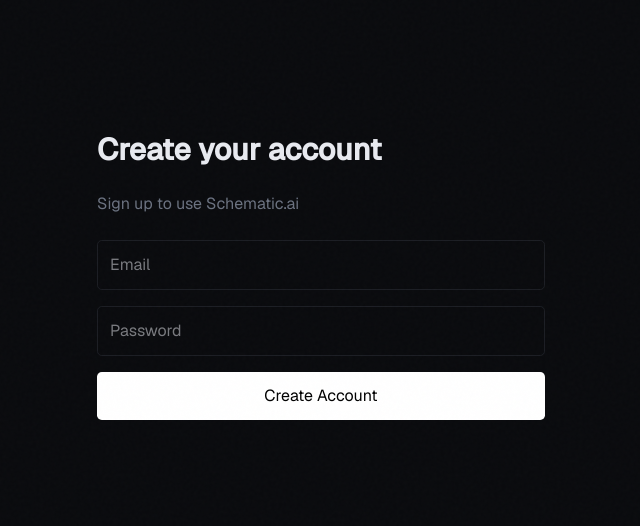
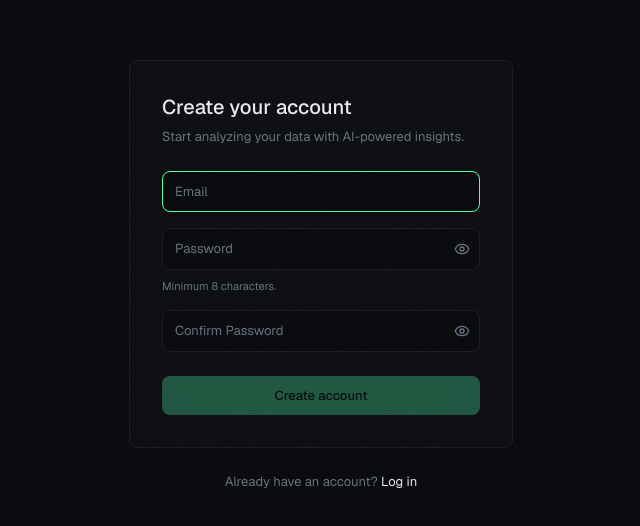
Before and after one commit to Ishaan-Gill/Schematic-AI, a Next.js app: page /signup in a window 1280 px wide. Shown: the part 124-650 px from the top of the page, without its empty margins (319-959 px from the left). Built offline with nearby package versions, Linux system fonts and the light colour scheme; no server answers; a web font is replaced by a local one.

Commit message:
refactor: enhance login and signup forms with validation and user feedback

```diff
--- a/app/login/page.tsx
+++ b/app/login/page.tsx
@@ -1,75 +1,125 @@
-"use client";
+"use client"
 
-import { useState } from "react";
-import { createClient } from "@/lib/supabase/client";
-import { useRouter } from "next/navigation";
+import { useState, useRef, type FormEvent } from "react"
+import { createClient } from "@/lib/supabase/client"
+import { useRouter } from "next/navigation"
+import Link from "next/link"
+import { Eye, EyeOff } from "lucide-react"
+import { friendlyAuthError } from "@/lib/auth/authErrors"
 
 export default function LoginPage() {
-  const [email, setEmail] = useState("");
-  const [password, setPassword] = useState("");
-  const [loading, setLoading] = useState(false);
-  const [error, setError] = useState("");
+  const [email, setEmail] = useState("")
+  const [password, setPassword] = useState("")
+  const [showPassword, setShowPassword] = useState(false)
+  const [loading, setLoading] = useState(false)
+  const [error, setError] = useState("")
 
-  const supabase = createClient();
+  const emailRef = useRef<HTMLInputElement>(null)
+  const passwordRef = useRef<HTMLInputElement>(null)
 
-  const router = useRouter();
+  const supabase = createClient()
+  const router = useRouter()
 
-  const handleLogin = async () => {
-    setLoading(true);
-    setError("");
+  const canSubmit = email.trim() && password.trim() && !loading
 
-    const { error } = await supabase.auth.signInWithPassword({
-      email,
-      password,
-    });
+  const handleLogin = async (e: FormEvent) => {
+    e.preventDefault()
 
-    if (error) {
-      setError(error.message);
-      setLoading(false);
-      return;
+    if (!email.trim()) {
+      emailRef.current?.focus()
+      return
+    }
+    if (!password.trim()) {
+      passwordRef.current?.focus()
+      return
     }
 
-    router.push("/");
-    router.refresh();
+    if (!canSubmit) return
 
-    setLoading(false);
-  };
+    setLoading(true)
+    setError("")
+
+    const { error: authError } = await supabase.auth.signInWithPassword({
+      email: email.trim().toLowerCase(),
+      password,
+    })
+
+    if (authError) {
+      setError(friendlyAuthError(authError.message))
+      setLoading(false)
+      return
+    }
+
+    router.push("/")
+    router.refresh()
+  }
 
   return (
-    <main className="min-h-screen flex items-center justify-center">
-      <div className="w-full max-w-md space-y-6">
-        <h1 className="text-3xl font-bold">Login to your account</h1>
+    <main className="flex min-h-screen items-center justify-center bg-[#0a0b0e] px-4">
+      <div className="w-full max-w-sm">
+        <form onSubmit={handleLogin} className="rounded-[8px] border border-[#1c1e24] bg-[#0d0f12] p-8">
+          <h1 className="text-xl font-medium text-[#e8eaf0]">Log in</h1>
+          <p className="mt-1.5 text-[13px] text-[#6b7280]">
+            Welcome back. Enter your credentials to continue.
+          </p>
 
-        <p className="text-muted-foreground">Login to use Schematic.ai</p>
-
-        <div className="space-y-4">
+          <div className="mt-6 space-y-4">
+            <div>
               <input
+                ref={emailRef}
                 type="email"
                 placeholder="Email"
+                autoFocus
+                autoComplete="email"
+                spellCheck={false}
+                autoCapitalize="none"
                 value={email}
                 onChange={(e) => setEmail(e.target.value)}
-            className="w-full rounded-md border p-3"
+                className="w-full rounded-[8px] border border-[#1c1e24] bg-[#0a0b0e] px-3 py-2.5 text-[13px] text-[#e8eaf0] placeholder:text-[#6b7280] outline-none transition-colors focus:border-[#4fffb0]"
               />
+            </div>
 
+            <div className="relative">
               <input
-            type="password"
+                ref={passwordRef}
+                type={showPassword ? "text" : "password"}
                 placeholder="Password"
+                autoComplete="current-password"
                 value={password}
                 onChange={(e) => setPassword(e.target.value)}
-            className="w-full rounded-md border p-3"
+                className="w-full rounded-[8px] border border-[#1c1e24] bg-[#0a0b0e] px-3 py-2.5 pr-10 text-[13px] text-[#e8eaf0] placeholder:text-[#6b7280] outline-none transition-colors focus:border-[#4fffb0]"
               />
+              <button
+                type="button"
+                onClick={() => setShowPassword((v) => !v)}
+                tabIndex={-1}
+                className="absolute right-2.5 top-1/2 -translate-y-1/2 text-[#6b7280] transition-colors hover:text-[#e8eaf0]"
+              >
+                {showPassword ? <EyeOff className="size-4" /> : <Eye className="size-4" />}
+              </button>
+            </div>
+          </div>
+
+          {error && (
+            <p className="mt-4 text-[13px] leading-relaxed text-[#ef4444]">{error}</p>
+          )}
 
           <button
-            className="w-full rounded-md bg-white text-black p-3 disabled:opacity-50"
-            disabled={loading}
-            onClick={() => handleLogin()}
+            type="submit"
+            disabled={!canSubmit}
+            className="mt-6 w-full rounded-[8px] bg-[#4fffb0] px-3 py-2.5 text-[13px] font-medium text-[#030405] transition-opacity hover:opacity-90 disabled:opacity-30"
           >
-            {loading ? "Logging in..." : "Login"}
+            {loading ? "Logging in\u2026" : "Log in"}
           </button>
+        </form>
 
-          {error && <p className="text-sm text-red-500">{error}</p>}
-        </div>
+        <p className="mt-6 text-center text-[13px] text-[#6b7280]">
+          Don&apos;t have an account?{" "}
+          <Link href="/signup" className="text-[#e8eaf0] transition-colors hover:text-[#4fffb0]">
+            Create one
+          </Link>
+        </p>
       </div>
     </main>
-  );
+  )
 }
--- a/app/signup/page.tsx
+++ b/app/signup/page.tsx
@@ -1,69 +1,187 @@
-"use client";
+"use client"
 
-import { useState } from "react";
-import { createClient } from "@/lib/supabase/client";
+import { useState, useRef, type FormEvent } from "react"
+import { createClient } from "@/lib/supabase/client"
+import Link from "next/link"
+import { Eye, EyeOff } from "lucide-react"
+import { friendlyAuthError } from "@/lib/auth/authErrors"
 
 export default function SignupPage() {
-  const [email, setEmail] = useState("");
-  const [password, setPassword] = useState("");
-  const [loading, setLoading] = useState(false);
-  const [error, setError] = useState("");
+  const [email, setEmail] = useState("")
+  const [password, setPassword] = useState("")
+  const [confirmPassword, setConfirmPassword] = useState("")
+  const [showPassword, setShowPassword] = useState(false)
+  const [showConfirm, setShowConfirm] = useState(false)
+  const [loading, setLoading] = useState(false)
+  const [error, setError] = useState("")
+  const [success, setSuccess] = useState(false)
 
-  const supabase = createClient();
+  const emailRef = useRef<HTMLInputElement>(null)
+  const passwordRef = useRef<HTMLInputElement>(null)
+  const confirmRef = useRef<HTMLInputElement>(null)
 
-  const handleSignUp = async () => {
-    setLoading(true);
-    setError("");
+  const supabase = createClient()
 
-    const { error } = await supabase.auth.signUp({
-      email,
-      password,
-    });
+  const passwordsMatch = password === confirmPassword
+  const canSubmit =
+    email.trim() &&
+    password &&
+    confirmPassword &&
+    passwordsMatch &&
+    !loading
 
-    if (error) {
-      setError(error.message);
-      setLoading(false);
-      return;
+  const handleSignUp = async (e: FormEvent) => {
+    e.preventDefault()
+
+    if (!email.trim()) {
+      emailRef.current?.focus()
+      return
+    }
+    if (!password) {
+      passwordRef.current?.focus()
+      return
+    }
+    if (!confirmPassword) {
+      confirmRef.current?.focus()
+      return
+    }
+    if (!passwordsMatch) {
+      setError("Passwords do not match.")
+      confirmRef.current?.focus()
+      return
     }
 
-    setLoading(false);
-  };
+    if (!canSubmit) return
+
+    setLoading(true)
+    setError("")
+
+    const { error: authError } = await supabase.auth.signUp({
+      email: email.trim().toLowerCase(),
+      password,
+    })
+
+    if (authError) {
+      setError(friendlyAuthError(authError.message))
+      setLoading(false)
+      return
+    }
+
+    setSuccess(true)
+    setLoading(false)
+  }
+
+  if (success) {
+    return (
+      <main className="flex min-h-screen items-center justify-center bg-[#0a0b0e] px-4">
+        <div className="w-full max-w-sm">
+          <div className="rounded-[8px] border border-[#1c1e24] bg-[#0d0f12] p-8 text-center">
+            <h1 className="text-xl font-medium text-[#e8eaf0]">Check your email</h1>
+            <p className="mt-3 text-[13px] leading-relaxed text-[#6b7280]">
+              We&apos;ve sent you a verification link.
+              <br />
+              Please verify your email before logging in.
+            </p>
+          </div>
+          <Link
+            href="/login"
+            className="mt-6 block w-full rounded-[8px] bg-[#4fffb0] px-3 py-2.5 text-center text-[13px] font-medium text-[#030405] transition-opacity hover:opacity-90"
+          >
+            Back to log in
+          </Link>
+        </div>
+      </main>
+    )
+  }
 
   return (
-    <main className="min-h-screen flex items-center justify-center">
-      <div className="w-full max-w-md space-y-6">
-        <h1 className="text-3xl font-bold">Create your account</h1>
+    <main className="flex min-h-screen items-center justify-center bg-[#0a0b0e] px-4">
+      <div className="w-full max-w-sm">
+        <form onSubmit={handleSignUp} className="rounded-[8px] border border-[#1c1e24] bg-[#0d0f12] p-8">
+          <h1 className="text-xl font-medium text-[#e8eaf0]">Create your account</h1>
+          <p className="mt-1.5 text-[13px] text-[#6b7280]">
+            Start analyzing your data with AI-powered insights.
+          </p>
 
-        <p className="text-muted-foreground">Sign up to use Schematic.ai</p>
-
-        <div className="space-y-4">
+          <div className="mt-6 space-y-4">
+            <div>
               <input
+                ref={emailRef}
                 type="email"
                 placeholder="Email"
+                autoFocus
+                autoComplete="email"
+                spellCheck={false}
+                autoCapitalize="none"
                 value={email}
                 onChange={(e) => setEmail(e.target.value)}
-            className="w-full rounded-md border p-3"
+                className="w-full rounded-[8px] border border-[#1c1e24] bg-[#0a0b0e] px-3 py-2.5 text-[13px] text-[#e8eaf0] placeholder:text-[#6b7280] outline-none transition-colors focus:border-[#4fffb0]"
               />
+            </div>
 
+            <div className="relative">
               <input
-            type="password"
+                ref={passwordRef}
+                type={showPassword ? "text" : "password"}
                 placeholder="Password"
+                autoComplete="new-password"
                 value={password}
                 onChange={(e) => setPassword(e.target.value)}
-            className="w-full rounded-md border p-3"
+                className="w-full rounded-[8px] border border-[#1c1e24] bg-[#0a0b0e] px-3 py-2.5 pr-10 text-[13px] text-[#e8eaf0] placeholder:text-[#6b7280] outline-none transition-colors focus:border-[#4fffb0]"
               />
+              <button
+                type="button"
+                onClick={() => setShowPassword((v) => !v)}
+                tabIndex={-1}
+                className="absolute right-2.5 top-1/2 -translate-y-1/2 text-[#6b7280] transition-colors hover:text-[#e8eaf0]"
+              >
+                {showPassword ? <EyeOff className="size-4" /> : <Eye className="size-4" />}
+              </button>
+            </div>
+
+            <p className="-mt-2 text-[11px] text-[#6b7280]">Minimum 8 characters.</p>
+
+            <div className="relative">
+              <input
+                ref={confirmRef}
+                type={showConfirm ? "text" : "password"}
+                placeholder="Confirm Password"
+                autoComplete="new-password"
+                value={confirmPassword}
+                onChange={(e) => setConfirmPassword(e.target.value)}
+                className="w-full rounded-[8px] border border-[#1c1e24] bg-[#0a0b0e] px-3 py-2.5 pr-10 text-[13px] text-[#e8eaf0] placeholder:text-[#6b7280] outline-none transition-colors focus:border-[#4fffb0]"
+              />
+              <button
+                type="button"
+                onClick={() => setShowConfirm((v) => !v)}
+                tabIndex={-1}
+                className="absolute right-2.5 top-1/2 -translate-y-1/2 text-[#6b7280] transition-colors hover:text-[#e8eaf0]"
+              >
+                {showConfirm ? <EyeOff className="size-4" /> : <Eye className="size-4" />}
+              </button>
+            </div>
+          </div>
+
+          {error && (
+            <p className="mt-4 text-[13px] leading-relaxed text-[#ef4444]">{error}</p>
+          )}
 
           <button
-            className="w-full rounded-md bg-white text-black p-3 disabled:opacity-50"
-            disabled={loading}
-            onClick={() => handleSignUp()}
+            type="submit"
+            disabled={!canSubmit}
+            className="mt-6 w-full rounded-[8px] bg-[#4fffb0] px-3 py-2.5 text-[13px] font-medium text-[#030405] transition-opacity hover:opacity-90 disabled:opacity-30"
           >
-            {loading ? "Creating..." : "Create Account"}
+            {loading ? "Creating account\u2026" : "Create account"}
           </button>
+        </form>
 
-          {error && <p className="text-sm text-red-500">{error}</p>}
-        </div>
+        <p className="mt-6 text-center text-[13px] text-[#6b7280]">
+          Already have an account?{" "}
+          <Link href="/login" className="text-[#e8eaf0] transition-colors hover:text-[#4fffb0]">
+            Log in
+          </Link>
+        </p>
       </div>
     </main>
-  );
+  )
 }
--- /dev/null
+++ b/lib/auth/authErrors.ts
@@ -0,0 +1,22 @@
+const errorMap: Record<string, string> = {
+  "Invalid login credentials": "Incorrect email or password.",
+  "Email not confirmed": "Please verify your email before logging in.",
+  "Too many requests": "Too many attempts. Please try again in a few minutes.",
+  "User already registered": "An account with this email already exists.",
+  "Password should be at least 6 characters": "Password must be at least 6 characters.",
+}
+
+const fallback = "Something went wrong. Please try again."
+
+export const friendlyAuthError = (message: string): string => {
+  if (message.startsWith("Email not confirmed")) {
+    return errorMap["Email not confirmed"]
+  }
+  if (message.startsWith("Too many requests")) {
+    return errorMap["Too many requests"]
+  }
+  if (message.startsWith("Invalid login credentials")) {
+    return errorMap["Invalid login credentials"]
+  }
+  return errorMap[message] ?? fallback
+}
```
Lines whose indentation alone changed are shown as unchanged.
